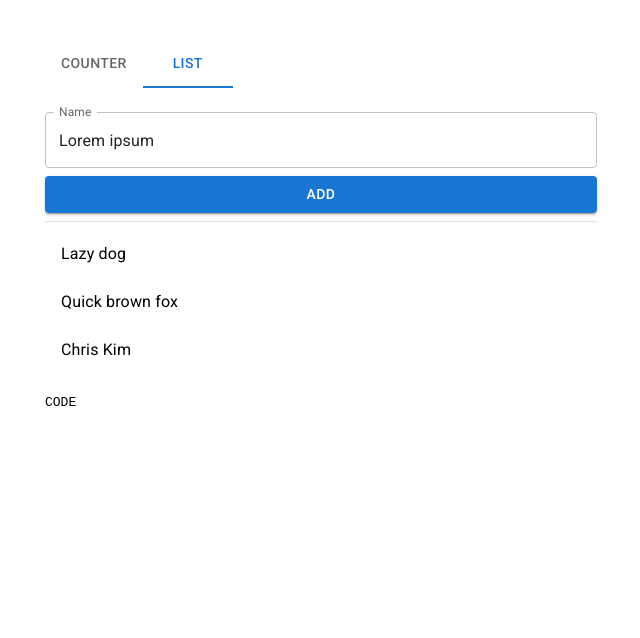
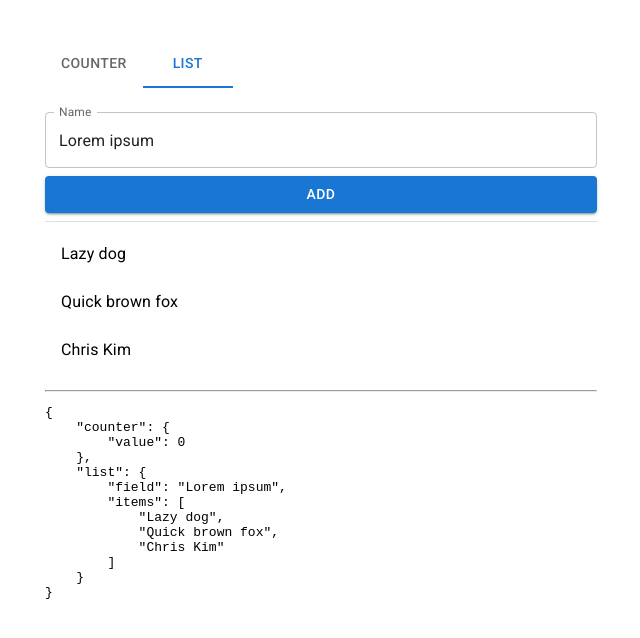
Before and after one commit to chriskkim/desn3037-w7-react, a React (Create React App) app: page /list in a window 1280 px wide. Shown: the top 638 px of the page, without its empty margins (319-959 px from the left). Built offline with nearby package versions, Linux system fonts and the light colour scheme.

Commit message:
Displaying redux content in Sync

```diff
--- a/src/components/Sync.js
+++ b/src/components/Sync.js
@@ -1,11 +1,25 @@
+import { Box } from "@mui/system";
 import * as React from "react"
+import { useSelector, useDispatch } from 'react-redux'
 
 export default function Sync() {
 
+    const payload = useSelector((state) => state);
+    const json = JSON.stringify(payload, null, 4);
+
+    window.localStorage.setItem("payload", json);
+
     return (
-        <pre>
-            CODE
-        </pre>
+
+        <Box>
+
+            <hr />
+            <pre>
+                {json}
+            </pre>
+
+        </Box>
+
     )
 
 }
```
